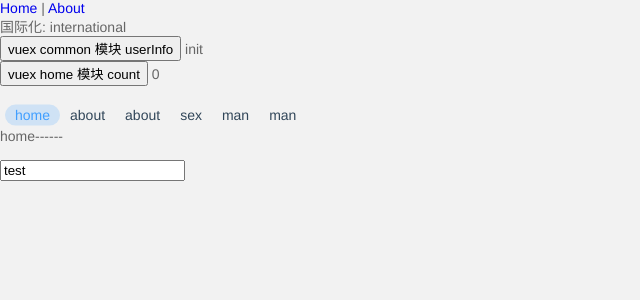
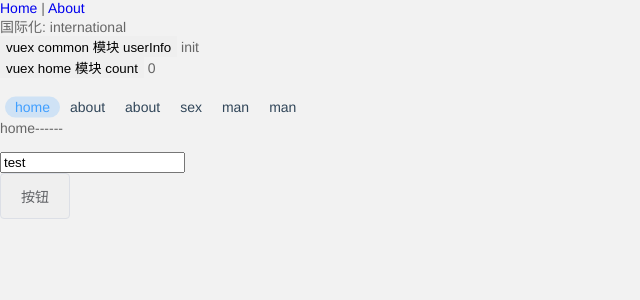
Before and after one commit to 15826954460/vue_cli3_tamplate, a Vue app: page /#/home in a window 1280 px wide. Shown: the top 300 px of the page, without its empty margins (0-640 px from the left). Built offline with nearby package versions, Linux system fonts and the light colour scheme.

Commit message:
[update: feat] button组件开发

```diff
--- a/src/assets/style/css/reset.css
+++ b/src/assets/style/css/reset.css
@@ -1,5 +1,5 @@
 @charset "utf-8";
-* {
+div, ul, li, p, h1, h2, h3, h4, h5, h6, dl, dt, dd, a, span, image, i, button, ::before, ::after {
     box-sizing: border-box;
     -moz-user-select: none;
     -webkit-user-drag: none;
@@ -33,3 +33,9 @@ a :hover {
 img {
     vertical-align: middle;
 }
+
+button {
+    border: none;
+    background-color: none;
+    border-image: none;
+}
--- /dev/null
+++ b/src/components/common/button/Button.vue
@@ -0,0 +1,91 @@
+<template>
+  <button
+    class="__flex __rcc __cursor btn-wrap"
+   :class="[
+      buttonSize ? `is-btn-${buttonSize}` : '',
+    ]"
+    :style="cusStyle"
+  >
+    <Loading v-if='loading' :inner="inner"></Loading>
+    <span v-if="$slots.default" class="text-wrap" :class="[ loading ? 'mar-left' : '' ]"><slot></slot></span>
+  </button>
+</template>
+
+<script>
+const noop = function() {};
+
+export default {
+  name: 'button-button',
+
+  inject: {
+    rootBtn: { default: '' },
+  },
+
+  props: {
+    size: {
+      type: String,
+      default: 'default',
+    }, // 按钮大小  default / medium / small / mini
+    cusStyle: {
+      type: Object,
+      default: noop,
+    }, // 自定义样式
+    loading: {
+      type: Boolean,
+      default: false,
+    }, // 是否展示loading按钮
+    inner: {
+      type: Boolean,
+      default: false,
+    }
+  },
+
+  data() {
+    return {
+    }
+  },
+
+  computed: {
+    buttonSize() {
+      return this.size || (this.rootBtn && this.rootBtn.size);
+    },
+  },
+
+  mounted() {},
+}
+</script>
+
+<style scoped lang="scss">
+$color: #606266;
+$hov-clr: #409eff;
+$hov-bgc: #fff;
+$bd-clr: #dcdfe6;
+
+.btn-wrap {
+  font-size: 14px;
+  color: $color;
+  transition: 0.1s ease-in-out;
+  border: 1px solid  $bd-clr;
+  border-radius: 4px;
+  .mar-left {
+    margin-left: 10px;
+  }
+  &:hover {
+    background: $hov-bgc;
+    border-color: $hov-clr;
+    color: $hov-clr;
+  }
+}
+.is-btn-default {
+  padding: 12px 20px;
+}
+.is-btn-medium {
+  padding: 10px 20px;
+}
+.is-btn-small {
+  padding: 8px 15px;
+}
+.is-btn-small {
+  padding: 6px 12px;
+}
+</style>
--- a/src/views/home/Index.vue
+++ b/src/views/home/Index.vue
@@ -5,7 +5,7 @@
       <button @click="changeGlobal">vuex common 模块 userInfo </button> {{userInfo}}
     </div>
     <div>
-      <button @click="changeModule">vuex home 模块 count </button> {{count}}
+      <button @click="changeModule" class="module">vuex home 模块 count </button> {{count}}
     </div>
     <br>
     <Tabs v-model="activityName" @tabs-click="handleTabClick">
@@ -18,6 +18,7 @@
     </Tabs>
     <br>
     <input type="text" v-model="inputVal">
+    <Button class="button">按钮</Button>
   </div>
 </template>
 
@@ -40,6 +41,9 @@ export default {
       inputVal: 'test',
       unWatchInputVal: null,
       activityName: 'home',
+      cusStyle: {
+
+      }
     };
   },
 
@@ -86,4 +90,7 @@ export default {
 };
 </script>
 <style lang='scss' scoped>
+.module {
+  cursor: not-allowed;
+}
 </style>
```
